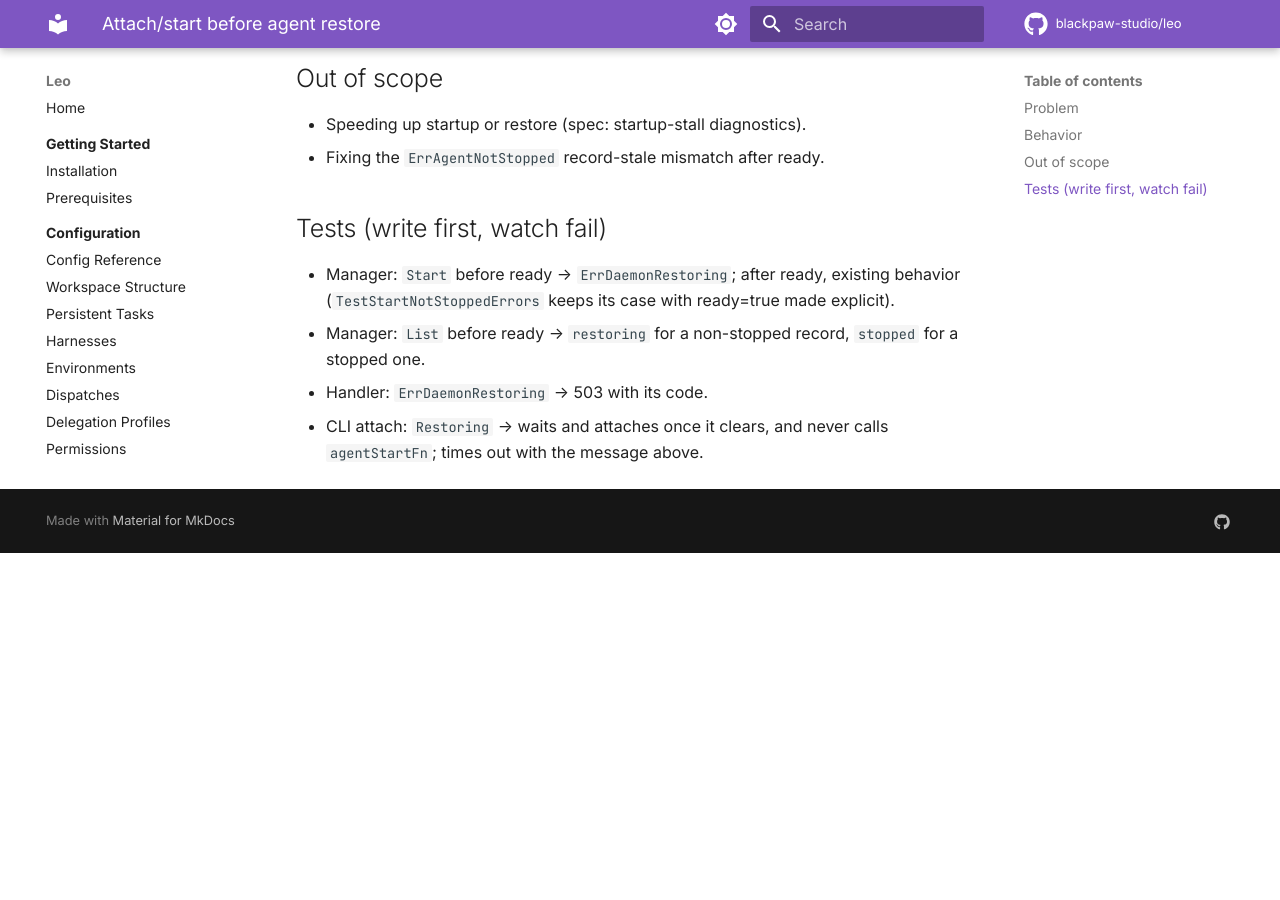
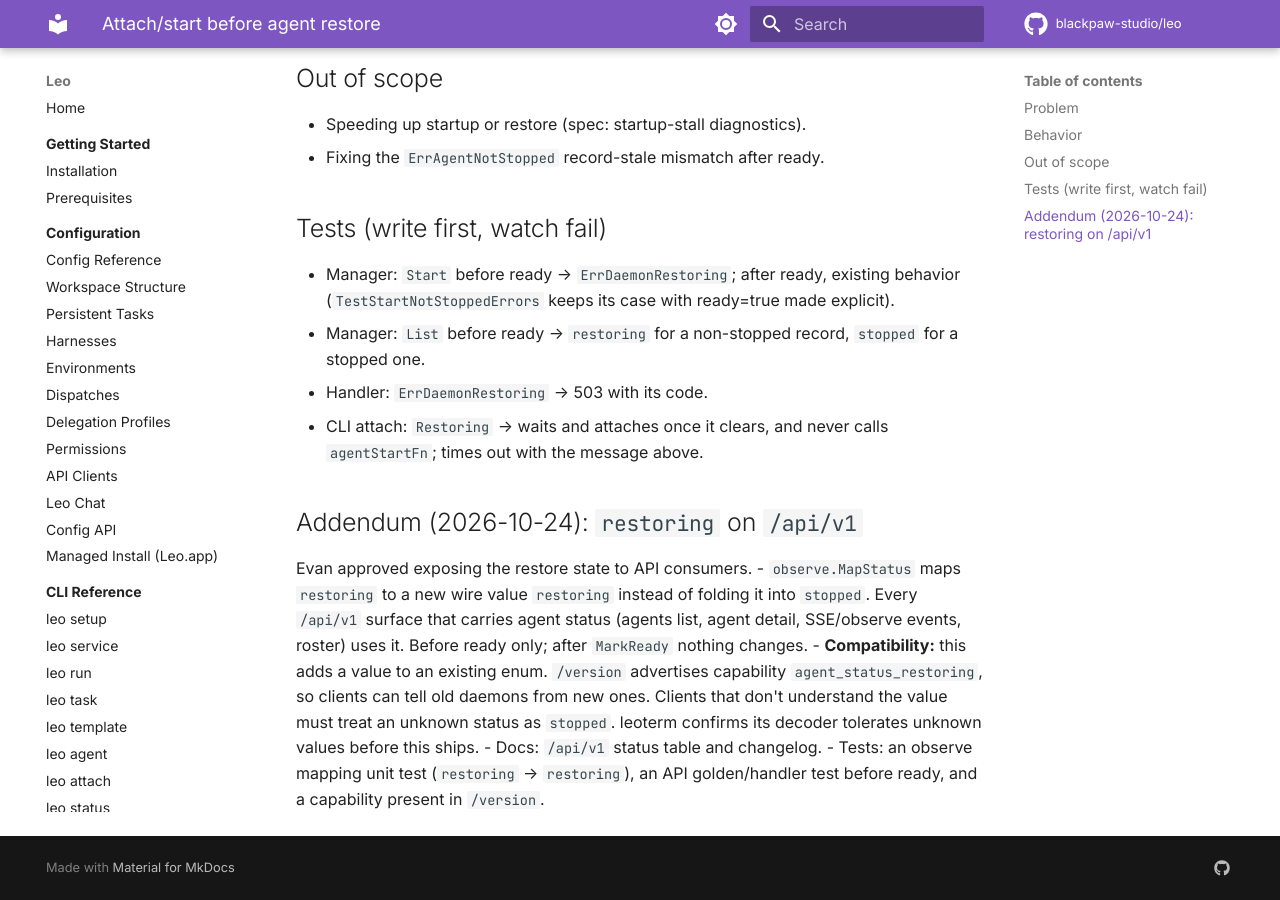
Before and after one commit to blackpaw-studio/leo, an MkDocs documentation site: the page built from docs/specs/2026-10-22-attach-before-restore.md, in a window 1280 px wide and 900 px high, scrolled down 1139 px. Built offline with MkDocs 1.6.1 and Material for MkDocs 9.7.7, drawn with Linux system fonts in a browser that asks for light colours; comment, search, counter and statistics services are not loaded; before the commit the page ends 1692 px from its top, so only the background shows below that.

Commit message:
docs: spec addendum for restoring status on /api/v1
Claude-Session: https://claude.ai/code/session_01VPUk2tkjeDAjaYqtCdugEB

```diff
--- a/docs/specs/2026-10-22-attach-before-restore.md
+++ b/docs/specs/2026-10-22-attach-before-restore.md
@@ -41,3 +41,16 @@ The user is offered an action that cannot succeed. During the v0.58.0 update thi
 - Handler: `ErrDaemonRestoring` → 503 with its code.
 - CLI attach: `Restoring` → waits and attaches once it clears, and never calls `agentStartFn`;
   times out with the message above.
+
+## Addendum (2026-10-24): `restoring` on `/api/v1`
+Evan approved exposing the restore state to API consumers.
+- `observe.MapStatus` maps `restoring` to a new wire value `restoring` instead of folding it into
+  `stopped`. Every `/api/v1` surface that carries agent status (agents list, agent detail, SSE/observe
+  events, roster) uses it. Before ready only; after `MarkReady` nothing changes.
+- **Compatibility:** this adds a value to an existing enum. `/version` advertises capability
+  `agent_status_restoring`, so clients can tell old daemons from new ones. Clients that don't
+  understand the value must treat an unknown status as `stopped`. leoterm confirms its decoder tolerates
+  unknown values before this ships.
+- Docs: `/api/v1` status table and changelog.
+- Tests: an observe mapping unit test (`restoring` → `restoring`), an API golden/handler test before ready,
+  and a capability present in `/version`.
```
